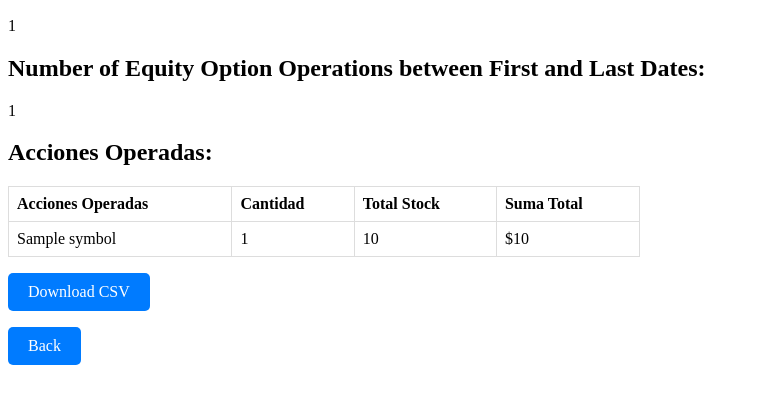
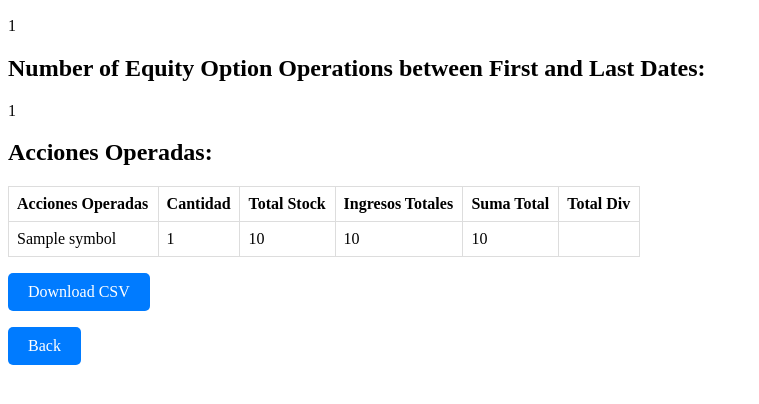
Before and after one commit to IonosWebbApp/IonosWebb, a Flask app: template mi_proyecto/app/templates/uploaded.html in a window 1280 px wide. Shown: the part 248-652 px from the top of the page, without its empty margins (0-759 px from the left). Run offline with Flask 2, Linux system fonts and the light colour scheme; the template is opened without the code that fills it: most values are stand-ins (such as "Sample title", 1, 10 or a date in 2020).

Commit message:
completada la tabla por completo

```diff
--- a/mi_proyecto/app/app.py
+++ b/mi_proyecto/app/app.py
@@ -12,11 +12,21 @@ app = Flask(__name__)
 app.config['UPLOAD_FOLDER'] = 'uploads/'
 ALLOWED_EXTENSIONS = {'csv'}
 
+# Crear carpetas si no existen
+if not os.path.exists(app.config['UPLOAD_FOLDER']):
+    os.makedirs(app.config['UPLOAD_FOLDER'])
+if not os.path.exists('static'):
+    os.makedirs('static')
+
 def allowed_file(filename):
     return '.' in filename and filename.rsplit('.', 1)[1].lower() in ALLOWED_EXTENSIONS
 
 def process_csv(file_path):
-    data = pd.read_csv(file_path)
+    try:
+        data = pd.read_csv(file_path)
+    except Exception as e:
+        return None, str(e), 0, 0, {}, {}, {}, {}, {}
+
     dates = []
     num_equity_actions = 0
     num_equity_options = 0
@@ -24,6 +34,8 @@ def process_csv(file_path):
     symbol_total_stock = {}
     symbol_total_income = {}
     symbol_total_sum = {}
+    symbol_dividends = {}
+
     for column in data.columns:
         if data[column].dtype == 'object':
             try:
@@ -41,6 +53,18 @@ def process_csv(file_path):
                     dates.append(total_days)  # Añadir el total de días transcurridos
             except ValueError:
                 pass
+
+    # Filtrar y sumar los valores de la columna "Value" que son "Dividend" por símbolo
+    if 'Sub Type' in data.columns and 'Symbol' in data.columns and 'Value' in data.columns:
+        dividends_data = data[data['Sub Type'] == 'Dividend']
+        for _, row in dividends_data.iterrows():
+            symbol = row['Symbol']
+            value = float(row['Value'])
+            if symbol in symbol_dividends:
+                symbol_dividends[symbol] += value
+            else:
+                symbol_dividends[symbol] = value
+
     # Calcular el número de acciones del tipo "Equity" entre las fechas de "First Date" y "Last Date"
     if 'Instrument Type' in data.columns:
         equity_data = data[(data['Instrument Type'] == 'Equity') & (pd.to_datetime(data['Date']) >= dates[0]) & (pd.to_datetime(data['Date']) <= dates[1])]
@@ -67,7 +91,7 @@ def process_csv(file_path):
                     symbol_total_sum[symbol] = quantity + income
             except ValueError:
                 pass
-    return data, dates, num_equity_actions, num_equity_options, symbol_counts, symbol_total_stock, symbol_total_income, symbol_total_sum
+    return data, dates, num_equity_actions, num_equity_options, symbol_counts, symbol_total_stock, symbol_total_income, symbol_total_sum, symbol_dividends
 
 def get_equity_symbols(data):
     if 'Symbol' in data.columns and 'Instrument Type' in data.columns:
@@ -96,13 +120,14 @@ def upload_file():
 @app.route('/uploads/<filename>')
 def uploaded_file(filename):
     file_path = os.path.join(app.config['UPLOAD_FOLDER'], filename)
-    _, dates, num_equity_actions, num_equity_options, symbol_counts, symbol_total_stock, symbol_total_income, symbol_total_sum = process_csv(file_path)
-    data = pd.read_csv(file_path)
+    data, dates, num_equity_actions, num_equity_options, symbol_counts, symbol_total_stock, symbol_total_income, symbol_total_sum, symbol_dividends = process_csv(file_path)
+    if data is None:
+        return f"Error processing file: {dates}"  # 'dates' contains the error message in este caso
     equity_symbols = get_equity_symbols(data)
     # Formatear las fechas en el formato deseado
     for i in range(2):
         dates[i] = dates[i].strftime('%Y-%m-%d')
-    return render_template('uploaded.html', filename=filename, dates=dates, num_equity_actions=num_equity_actions, num_equity_options=num_equity_options, symbol_counts=symbol_counts, symbol_total_stock=symbol_total_stock, symbol_total_income=symbol_total_income, symbol_total_sum=symbol_total_sum, equity_symbols=equity_symbols)
+    return render_template('uploaded.html', filename=filename, dates=dates, num_equity_actions=num_equity_actions, num_equity_options=num_equity_options, symbol_counts=symbol_counts, symbol_total_stock=symbol_total_stock, symbol_total_income=symbol_total_income, symbol_total_sum=symbol_total_sum, equity_symbols=equity_symbols, symbol_dividends=symbol_dividends)
 
 @app.route('/download/<filename>')
 def download_csv(filename):
--- a/mi_proyecto/app/templates/uploaded.html
+++ b/mi_proyecto/app/templates/uploaded.html
@@ -68,7 +68,9 @@
                 <th>Acciones Operadas</th>
                 <th>Cantidad</th>
                 <th>Total Stock</th>
+                <th>Ingresos Totales</th>
                 <th>Suma Total</th>
+                <th>Total Div</th>
             </tr>
         </thead>
         <tbody>
@@ -77,15 +79,17 @@
                 <td>{{ symbol }}</td>
                 <td>{{ count }}</td>
                 <td>{{ symbol_total_stock[symbol]|round(2) }}</td>
-                <td>${{ symbol_total_sum[symbol]|round(2) }}</td> <!-- Agregar el símbolo de dólar -->
+                <td>{{ symbol_total_income[symbol]|round(2) }}</td>
+                <td>{{ symbol_total_sum[symbol]|round(2) }}</td>
+                <td>{{ symbol_dividends[symbol]|round(2) if symbol in symbol_dividends else '' }}</td>
             </tr>
             {% endfor %}
         </tbody>
     </table>
 
-    <!-- Provide link to download the CSV file -->
+    <!-- Proporcionar enlace para descargar el archivo CSV -->
     <p><a href="{{ url_for('download_csv', filename=filename) }}" class="btn">Download CSV</a></p>
-    <!-- Provide link to go back to the upload page -->
+    <!-- Proporcionar enlace para volver a la página de carga -->
     <p><a href="{{ url_for('index') }}" class="btn">Back</a></p>
 </body>
 </html>
```
